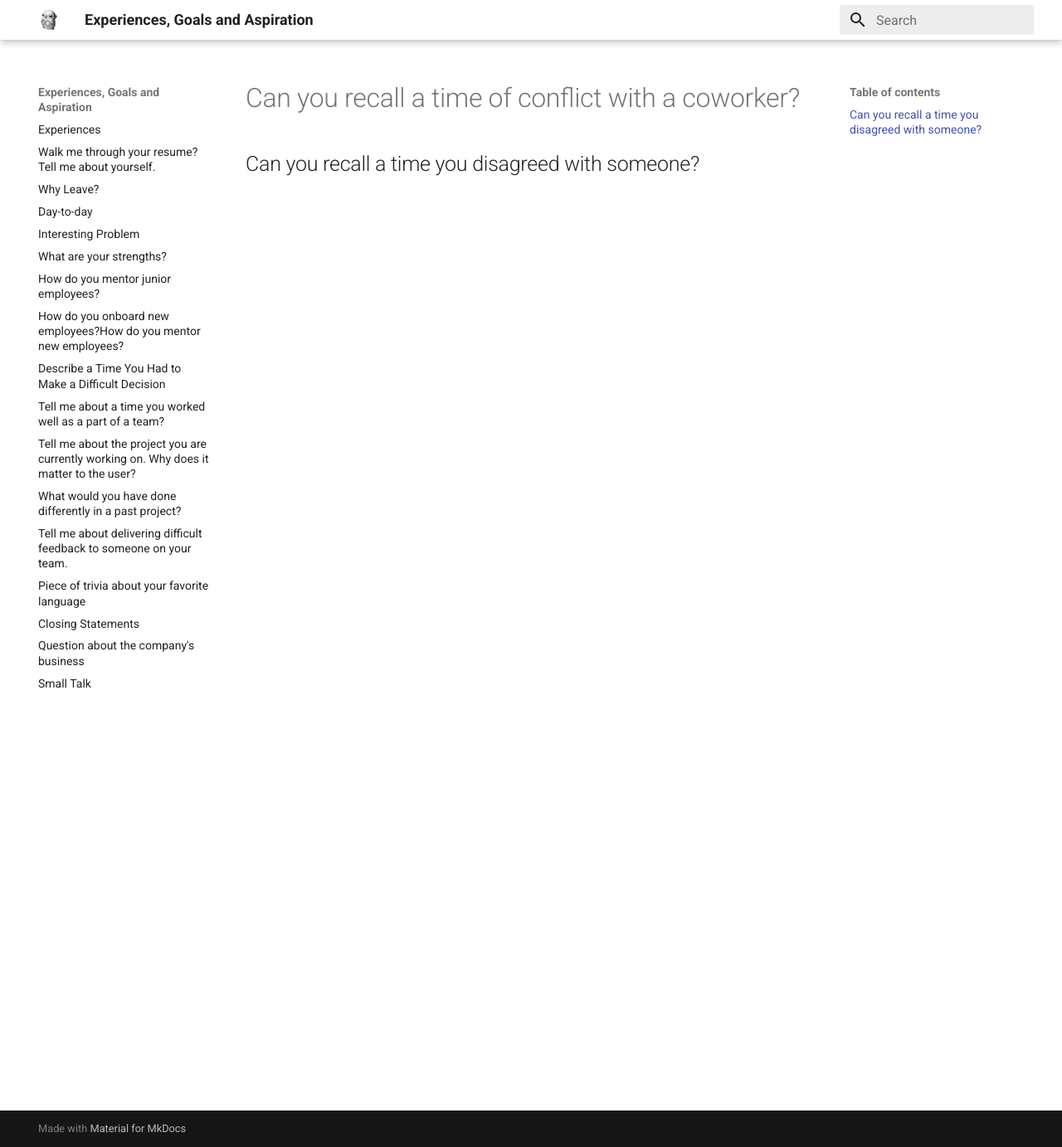
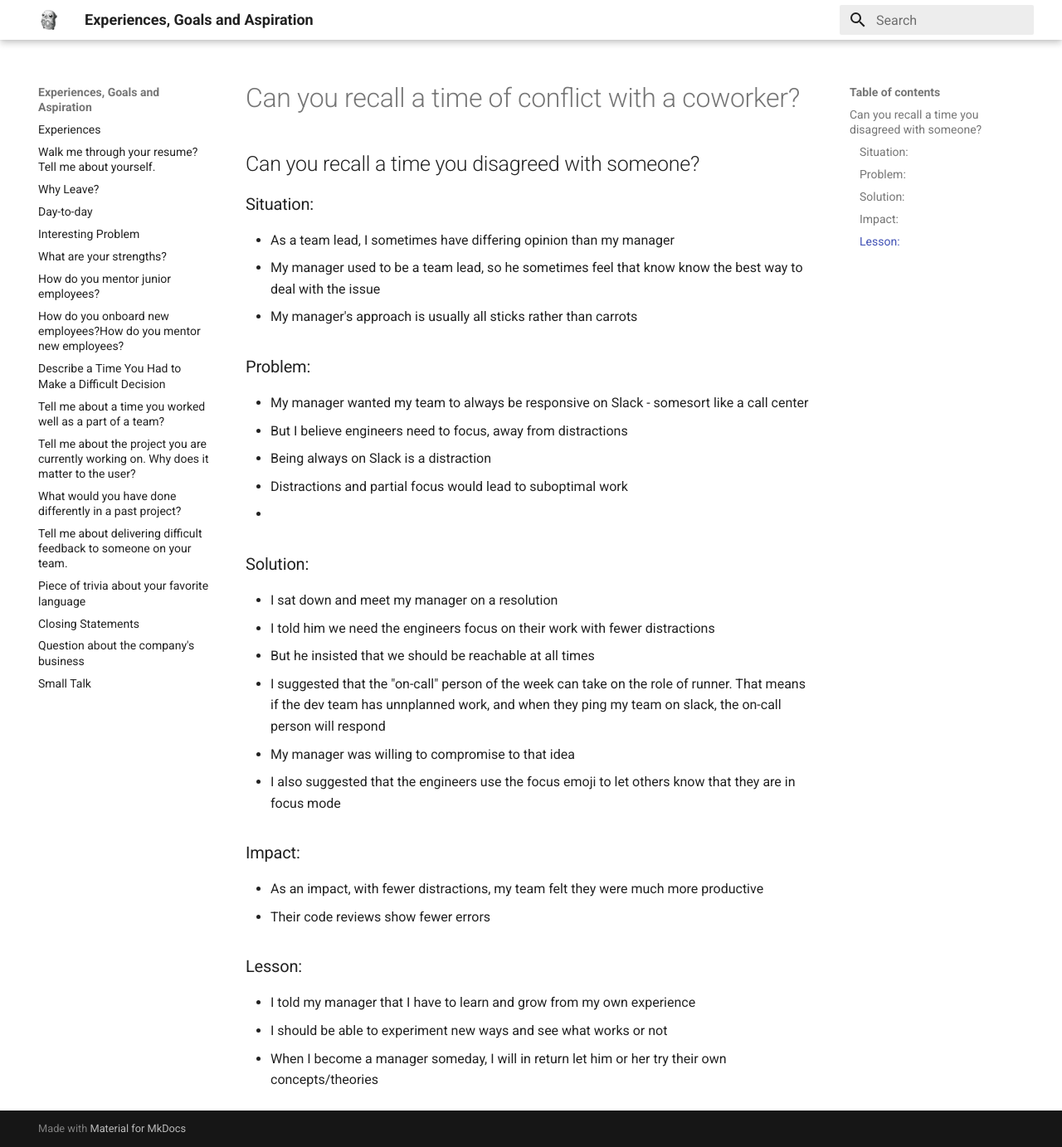
Before and after one commit to stashedUp/experiences, an MkDocs documentation site: the page built from docs/Conflict.md, in a window 1280 px wide and 1383 px high. Shown: the whole window at 83% size. Built offline with MkDocs 1.6.1 and Material for MkDocs 9.7.7, drawn with Linux system fonts in a browser that asks for light colours.

Commit message:
Update Conflict.md

```diff
--- a/docs/Conflict.md
+++ b/docs/Conflict.md
@@ -1,2 +1,31 @@
 # Can you recall a time of conflict with a coworker?
 ## Can you recall a time you disagreed with someone?
+
+### Situation:
+- As a team lead, I sometimes have differing opinion than my manager
+- My manager used to be a team lead, so he sometimes feel that know know the best way to deal with the issue
+- My manager's approach is usually all sticks rather than carrots
+
+### Problem:
+- My manager wanted my team to always be responsive on Slack - somesort like a call center
+- But I believe engineers need to focus, away from distractions
+- Being always on Slack is a distraction
+- Distractions and partial focus would lead to suboptimal work
+-
+
+### Solution:
+- I sat down and meet my manager on a resolution
+- I told him  we need the engineers focus on their work with fewer distractions
+- But he insisted that we should be reachable at all times
+- I suggested that the "on-call" person of the week can take on the role of runner. That means if the dev team has unnplanned work, and when they ping my team on slack, the on-call person will respond
+- My manager was willing to compromise to that idea
+- I also suggested that the engineers use the focus emoji to let others know that they are in focus mode
+
+### Impact:
+- As an impact, with fewer distractions, my team felt they were much more productive
+- Their code reviews show fewer errors
+
+### Lesson:
+- I told my manager that I have to learn and grow from my own experience
+- I should be able to experiment new ways and see what works or not
+- When I become a manager someday, I will in return let him or her try their own concepts/theories
```
